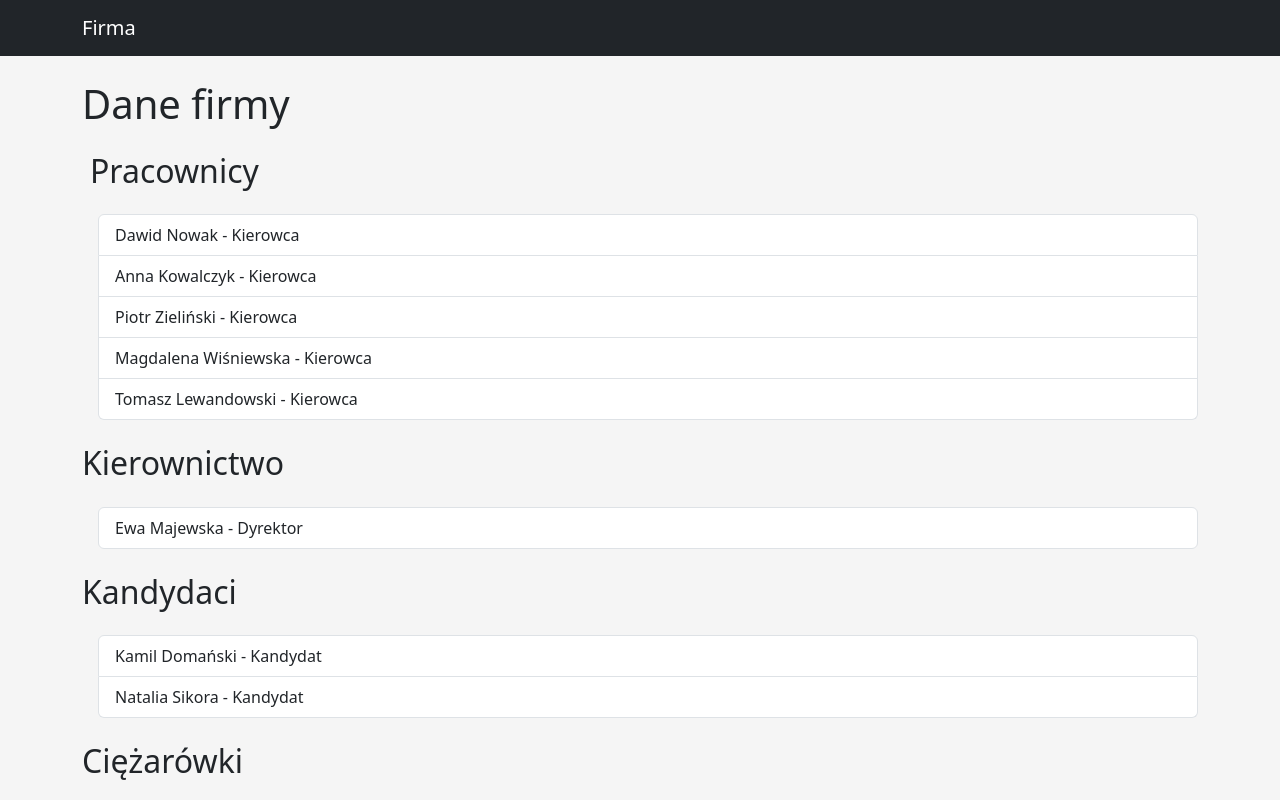
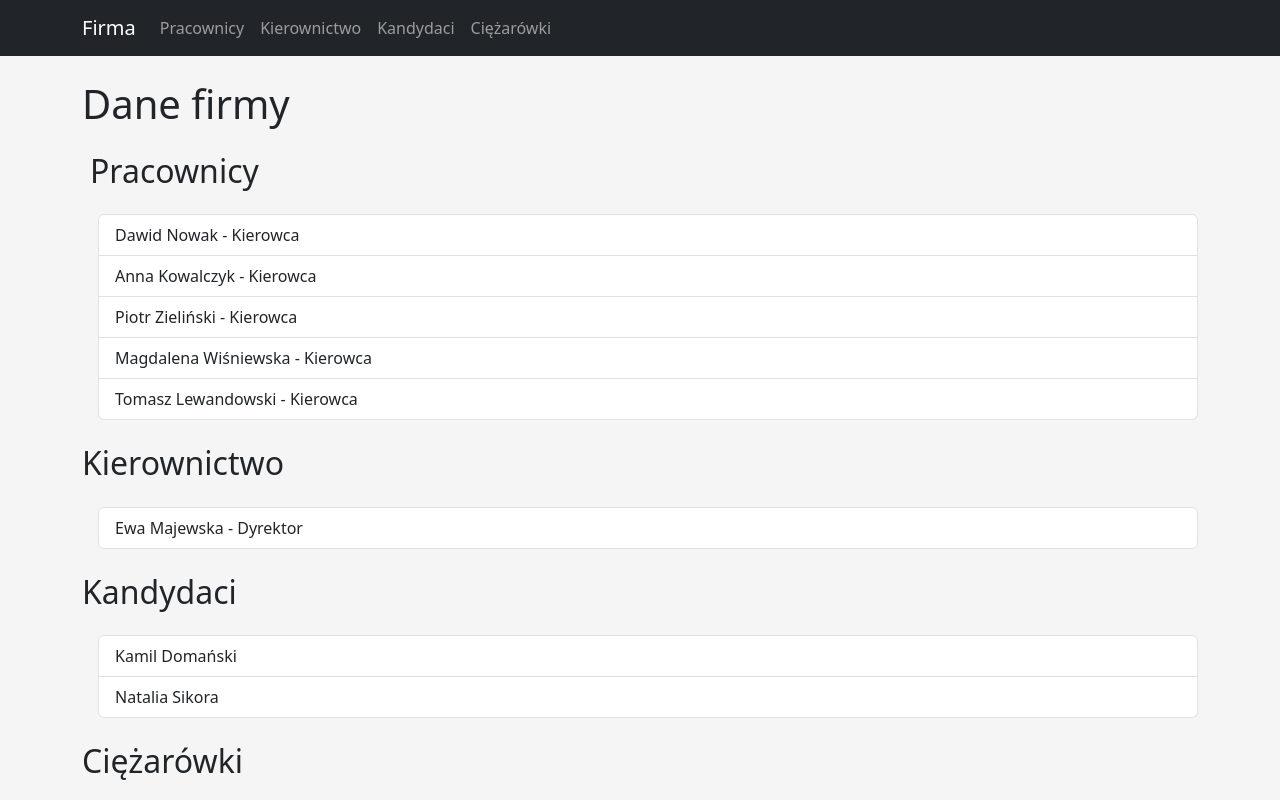
Before and after one commit to PremiumYT/ProjectReactCiezarowki, a React (Create React App) app: page / in a window 1280 px wide. Shown: the top 800 px of the page. Built offline with nearby package versions, Linux system fonts and the light colour scheme.

Commit message:
navbar dziala + install bootstrap

```diff
--- a/package.json
+++ b/package.json
@@ -8,6 +8,7 @@
     "@testing-library/jest-dom": "^6.9.1",
     "@testing-library/react": "^16.3.0",
     "@testing-library/user-event": "^13.5.0",
+    "bootstrap": "^5.3.8",
     "react": "^19.2.0",
     "react-dom": "^19.2.0",
     "react-scripts": "5.0.1",
--- a/src/App.js
+++ b/src/App.js
@@ -108,7 +108,7 @@ function App() {
             <ul className="list-group mt-4 ms-3">
                 {data.kandydaci?.map((c, index) => (
                     <li key={index} className='list-group-item'>
-                        {c.imie} {c.nazwisko} - {c.stanowisko}
+                        {c.imie} {c.nazwisko}
                     </li>
                 ))}
             </ul>
--- a/src/components/NavBar.js
+++ b/src/components/NavBar.js
@@ -5,9 +5,33 @@ function NavBar() {
     <nav className="navbar navbar-expand-lg navbar-dark bg-dark mb-4">
       <div className="container">
         <a className="navbar-brand" href="#">Firma</a>
+        <button
+          className="navbar-toggler"
+          type="button"
+          data-bs-toggle="collapse"
+          data-bs-target="#navbarMain"
+        >
+          <span className="navbar-toggler-icon"></span>
+        </button>
+        <div className="collapse navbar-collapse" id="navbarMain">
+          <ul className="navbar-nav me-auto">
+            <li className="nav-item">
+              <a className="nav-link" href="#">Pracownicy</a>
+            </li>
+            <li className="nav-item">
+              <a className="nav-link" href="#">Kierownictwo</a>
+            </li>
+            <li className="nav-item">
+              <a className="nav-link" href="#">Kandydaci</a>
+            </li>
+            <li className="nav-item">
+              <a className="nav-link" href="#">Ciężarówki</a>
+            </li>
+          </ul>
+        </div>
       </div>
     </nav>
-    )
+  );
 }
 
-export default NavBar
+export default NavBar;
--- a/src/index.js
+++ b/src/index.js
@@ -1,8 +1,10 @@
 import React from 'react';
 import { createRoot } from 'react-dom/client';
-
 import './index.css';
 import App from './App';
+import 'bootstrap/dist/js/bootstrap.bundle.min.js'
 
 const root = createRoot(document.getElementById('root'));
-root.render(<App />)
+root.render(
+    <App />
+)
```
Also changed, not shown: 1 other file (tests, documents, lock files or other folders). Lines whose indentation alone changed are shown as unchanged.
